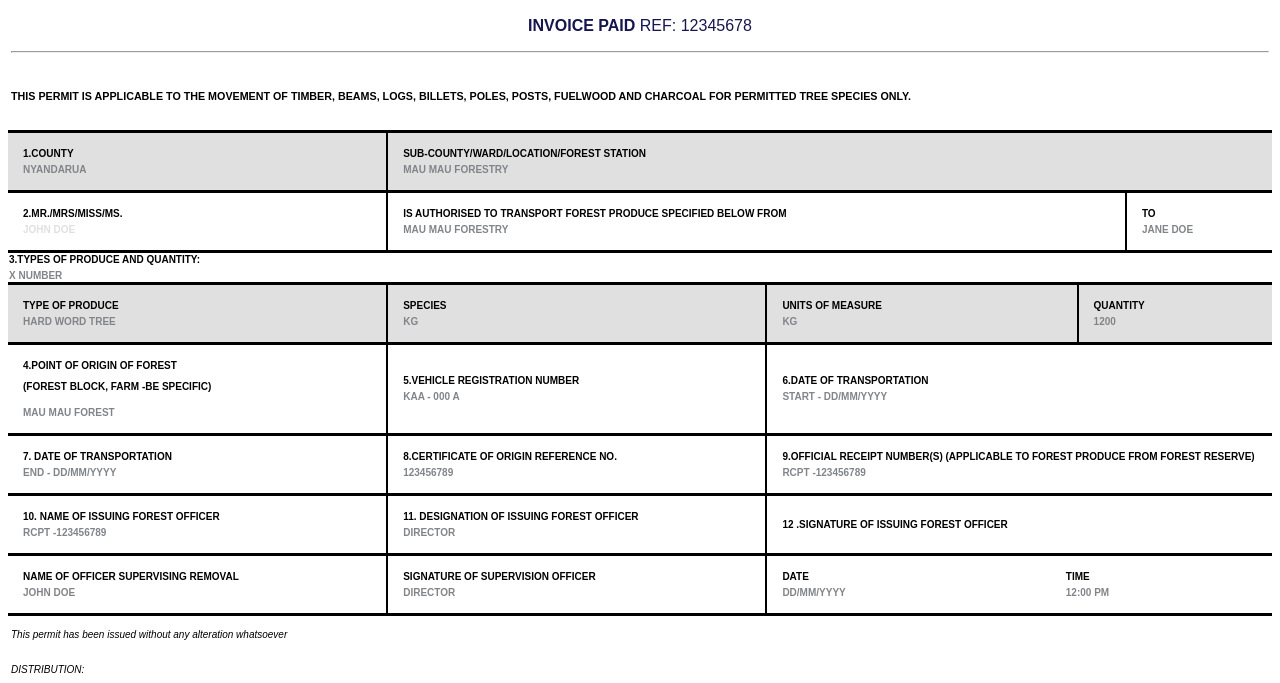
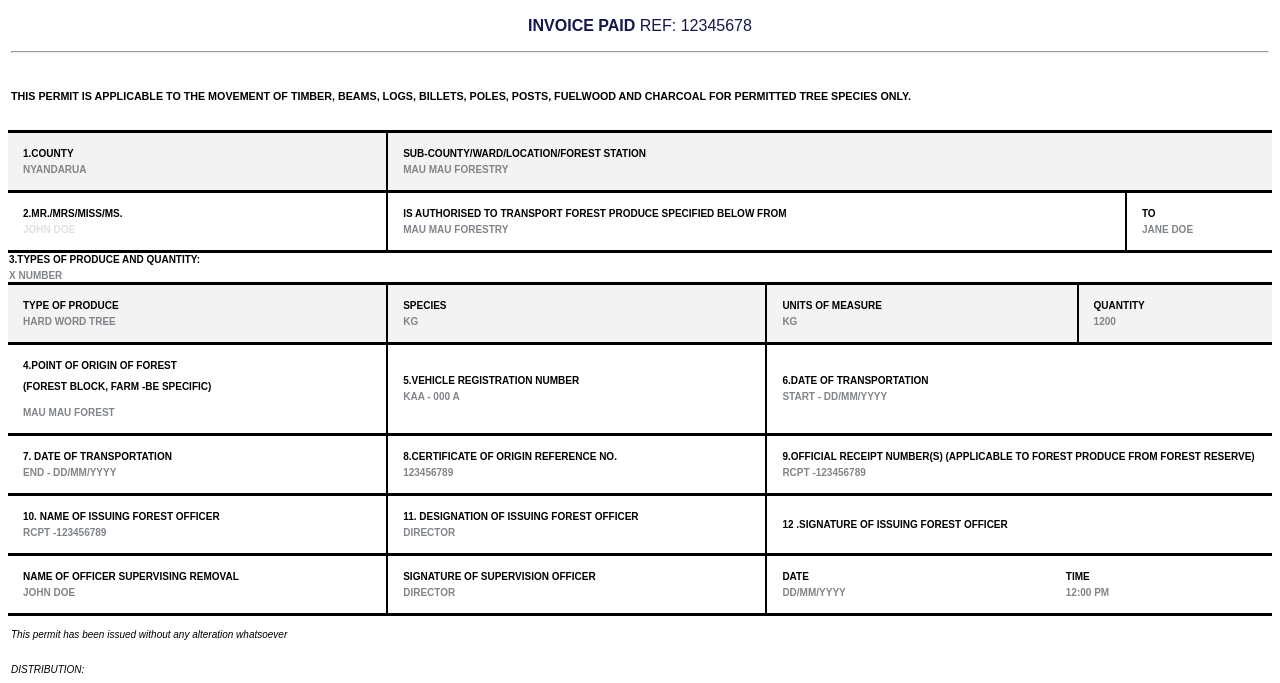
Before and after one commit to WaMungai/PDF-Output, a plain HTML site: page index.html in a window 1280 px wide. Shown: the part 117-800 px from the top of the page. Drawn offline with Linux system fonts and the light colour scheme.

Commit message:
Change the background and color schemes

```diff
--- a/index.html
+++ b/index.html
@@ -52,7 +52,7 @@
                 </td>
             </tr>
         </table>
-        <table style="width: 100%; background-color: #E0E0E0;  border-top: solid; border-collapse: collapse;">
+        <table style="width: 100%; background-color: #F3F3F3;  border-top: solid; border-collapse: collapse;">
             <tr>
                 <td style="font-weight: bold; font-size: x-small;  padding: 15px;" width="30%">1.COUNTY
                     <div class="placeholder" style="color: #818589; padding-top: 5px;">NYANDARUA</div>
@@ -84,7 +84,7 @@
                 <div class="placeholder" style="color: #818589; padding-top: 5px;">X NUMBER</div>
             </td>
         </table>
-        <table style="width: 100%; background-color: #E0E0E0; border-top: solid; border-collapse: collapse;">
+        <table style="width: 100%; background-color: #F3F3F3; border-top: solid; border-collapse: collapse;">
             <tr class="produce-headers">
                 <td style="font-weight: bold; font-size: x-small;  padding: 15px;" width="30%">TYPE OF PRODUCE
                     <div class="placeholder" style="color: #818589; padding-top: 5px;">HARD WORD TREE</div>
```
